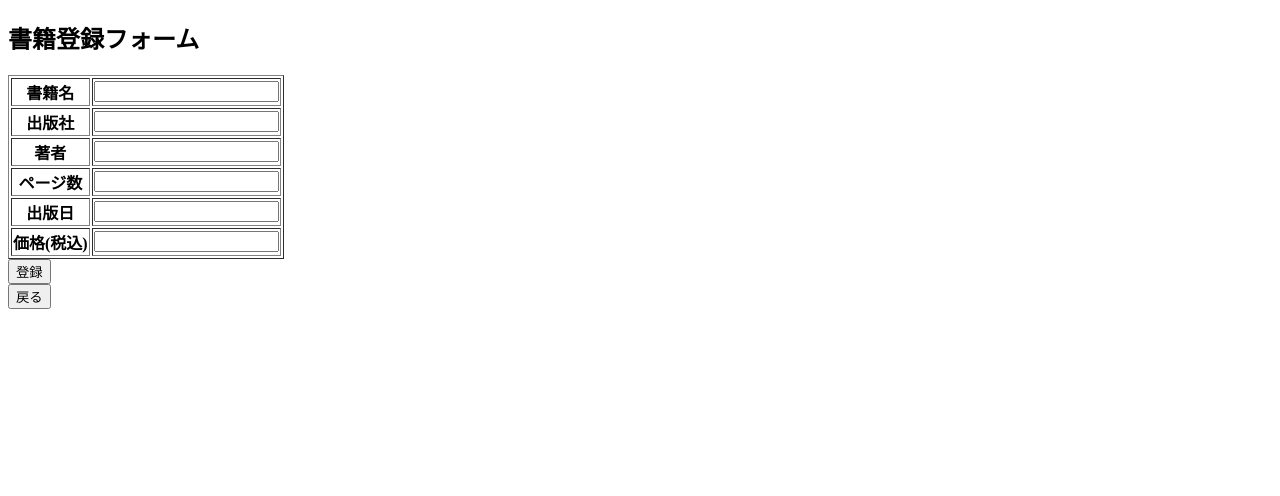
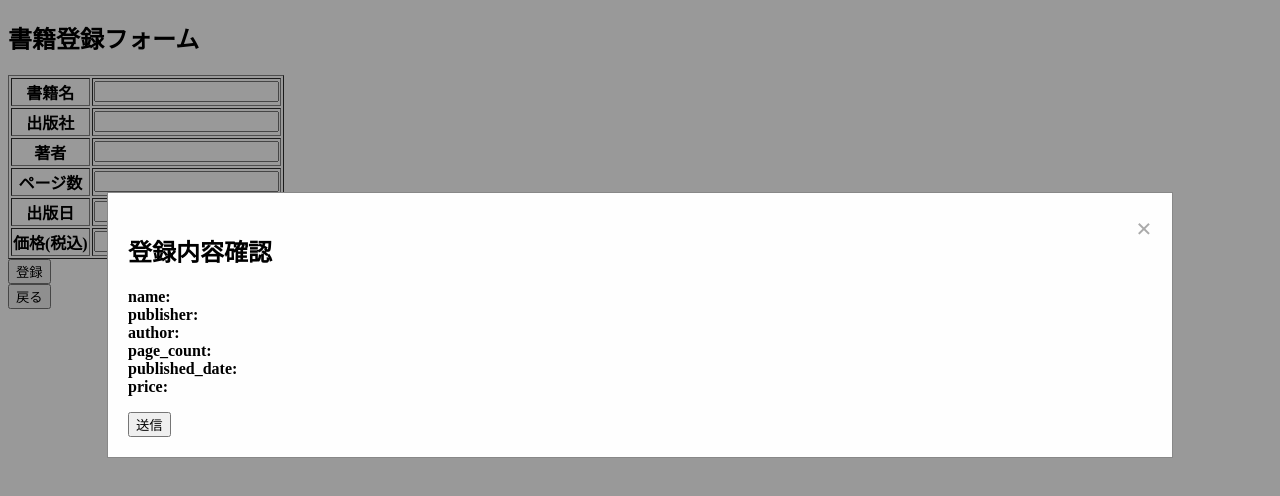
Before and after one commit to NaotoYuasa/RESTAPI-bookapp, a plain HTML site: page register.html in a window 1280 px wide. Both pictures are taken after a click on the button "登録". Drawn offline with Linux system fonts and the light colour scheme.

Commit message:
登録処理完了

```diff
--- /dev/null
+++ b/css/style.css
@@ -0,0 +1,36 @@
+/* Style for the modal container */
+.modal {
+    display: none;
+    position: fixed;
+    z-index: 1;
+    left: 0;
+    top: 0;
+    width: 100%;
+    height: 100%;
+    overflow: auto;
+    background-color: rgba(0, 0, 0, 0.4);
+}
+
+/* Style for the modal content */
+.modal-content {
+    background-color: #fefefe;
+    margin: 15% auto;
+    padding: 20px;
+    border: 1px solid #888;
+    width: 80%;
+}
+
+/* Close button style */
+.close {
+    color: #aaa;
+    float: right;
+    font-size: 28px;
+    font-weight: bold;
+}
+
+/* Close button on hover */
+.close:hover {
+    color: black;
+    text-decoration: none;
+    cursor: pointer;
+}
--- a/js/register.js
+++ b/js/register.js
@@ -5,12 +5,12 @@ function openModalRegister(){
 
     // Populate the modal with form data
     var formData = {
-        '書籍名': document.getElementById('name').value,
-        '出版社': document.getElementById('publisher').value,
-        '著者': document.getElementById('author').value,
-        'ページ数': document.getElementById('page_count').value,
-        '出版日': document.getElementById('published_date').value,
-        '価格(税込)': document.getElementById('price').value
+        name: document.getElementById('name').value,
+        publisher: document.getElementById('publisher').value,
+        author: document.getElementById('author').value,
+        page_count: document.getElementById('page_count').value,
+        published_date: document.getElementById('published_date').value,
+        price: document.getElementById('price').value
     };
 
     var modalContent = document.getElementById('modalContent');
@@ -21,16 +21,24 @@ function openModalRegister(){
     }
 }
 
+function closeModalRegister() {
+    // Close the modal
+    document.getElementById('myModal').style.display = 'none';
+}
+
 function submitForm() {
-    // フォームデータを取得
+    // You can add your code here to send the JSON data to the server using AJAX
+    // For simplicity, let's just log the JSON data to the console
     var formData = {
         name: document.getElementById('name').value,
         publisher: document.getElementById('publisher').value,
         author: document.getElementById('author').value,
         page_count: document.getElementById('page_count').value,
-        published_date: document.getElementById('published_date').value,
+        published_date: document.getElementById('published_date').value.replace(/‐/g, '-'),
         price: document.getElementById('price').value
     };
+
+    console.log(JSON.stringify(formData));
 
     // フォームデータをJSONに変換
     var jsonData = JSON.stringify(formData);
@@ -44,8 +52,19 @@ function submitForm() {
         if (xhr.readyState == 4 && xhr.status == 200) {
             // リクエスト成功時の処理
             console.log(xhr.responseText);
+
+             // 登録完了モーダルを表示
+             document.getElementById('registerCompleteModal').style.display = 'block';
         }
     };
 
     xhr.send(jsonData);
+
+    // Close the modal after submitting
+    closeModalRegister();
 }
+
+function closeRegisterCompleteModal() {
+    // Close the register complete modal
+    document.getElementById('registerCompleteModal').style.display = 'none';
+}
--- a/register.html
+++ b/register.html
@@ -3,7 +3,7 @@
 <head>
     <meta charset="UTF-8">
     <title>書籍登録</title>
-    <!-- <link rel="stylesheet" type="text/css" href="/bookapp/css/style.css" /> -->
+    <link rel="stylesheet" type="text/css" href="css/style.css" />
     <script src="js/register.js"></script>
 </head>
 <body>
@@ -26,6 +26,28 @@
     <div><button onclick="history.back()">戻る</button></div>
 
     <!-- 書籍登録(modal-register)モーダル -->
+    <div id="myModal" class="modal">
 
+        <!-- Modal content -->
+        <div class="modal-content">
+          <span class="close" onclick="closeModalRegister()">&times;</span>
+          <h2>登録内容確認</h2>
+          <p id="modalContent"></p>
+          <button onclick="submitForm()">送信</button>
+        </div>
+
+    </div>
+
+    <!-- 登録完了(modal-complete)モーダル -->
+    <div id="registerCompleteModal" class="modal">
+
+        <!-- Modal content -->
+        <div class="modal-content">
+            <h2>登録完了</h2>
+            <p>登録が完了しました！</p>
+            <button onclick="closeRegisterCompleteModal()">閉じる</button>
+        </div>
+
+    </div>
 </body>
 </html>
```
